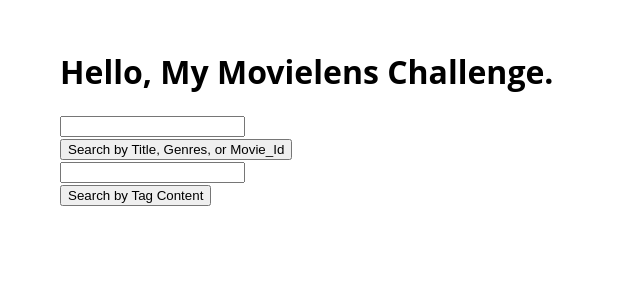
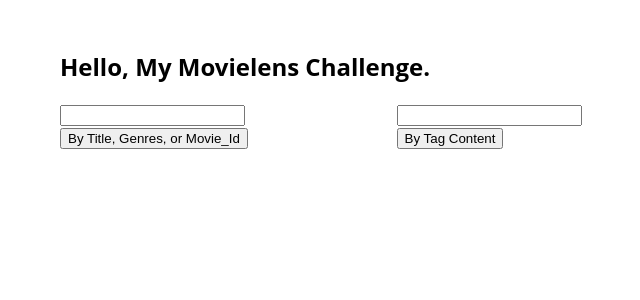
Before and after one commit to xxl4tomxu98/ai-fullstack-eng-challenge, a React (Create React App) app in the folder my-challenge-solution/client/: page / in a window 1280 px wide. Shown: the top 300 px of the page, without its empty margins (280-920 px from the left). Built offline with nearby package versions, Linux system fonts and the light colour scheme.

Commit message:
align buttons side by side on single line

```diff
--- a/my-challenge-solution/client/package.json
+++ b/my-challenge-solution/client/package.json
@@ -9,7 +9,6 @@
     "prop-types": "^15.6.0",
     "react": "^16.2.0",
     "react-dom": "^16.2.0",
-    "react-router-dom": "^5.2.0",
     "react-scripts": "1.0.17",
     "save": "^2.3.1"
   },
--- a/my-challenge-solution/client/src/App.css
+++ b/my-challenge-solution/client/src/App.css
@@ -7,6 +7,3 @@
   margin: 0 auto;
   margin-top: 50px;
 }
-
-.controls {
-}
--- a/my-challenge-solution/client/src/components/SearchDB.js
+++ b/my-challenge-solution/client/src/components/SearchDB.js
@@ -1,4 +1,9 @@
 import React from 'react';
+
+const divStyle = {
+  display: 'flex',
+  alignItems: 'center'
+};
 
 class SearchDB extends React.Component {
   constructor(props) {
@@ -89,29 +94,28 @@
     }
     return (
       <React.Fragment>
-          <h1>Hello, My Movielens Challenge.</h1>
-          <div className="controls">
+          <h2>Hello, My Movielens Challenge.</h2>
+          <div style={divStyle}>
+              <div>
                   <input type="text" className="filter-input" data-testid="term-id"
                       onChange={this.updateTerm}/>
-          </div>
-
                   <button onClick={(e) => {
                           e.preventDefault();
                           this.searchMovies();
-              }}> Search by Title, Genres, or Movie_Id
+                      }}> By Title, Genres, or Movie_Id
                   </button>
+              </div>
 
-          <div className="controls">
+              <div>
                   <input type="text" className="filter-input" data-testid="tagTerm-id"
                       onChange={this.updateTagTerm}/>
-          </div>
-
                   <button onClick={(e) => {
                           e.preventDefault();
                           this.searchMoviesByTag();
-              }}> Search by Tag Content
+                      }}> By Tag Content
                   </button>
-
+              </div>
+          </div>
           <div className="pagination">
               {pageNumbers.fill().map((number, index) =>   {
                 return (
```
Also changed, not shown: 1 other file (tests, documents, lock files or other folders). Lines whose indentation alone changed are shown as unchanged.
